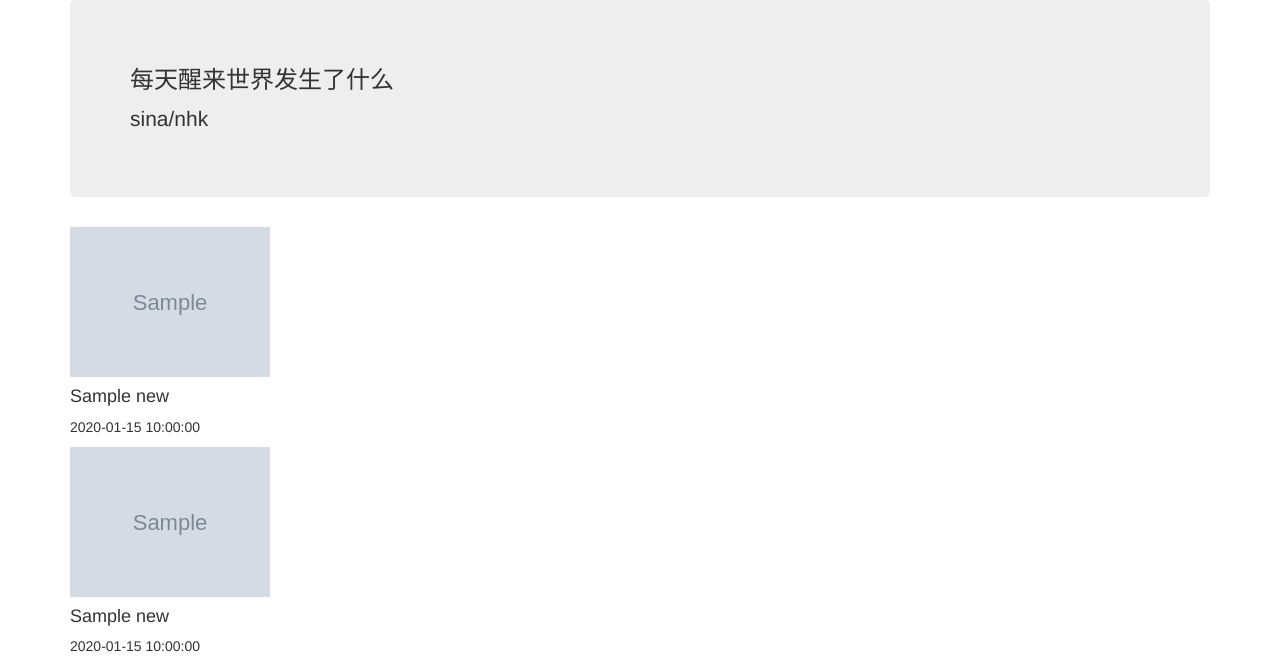
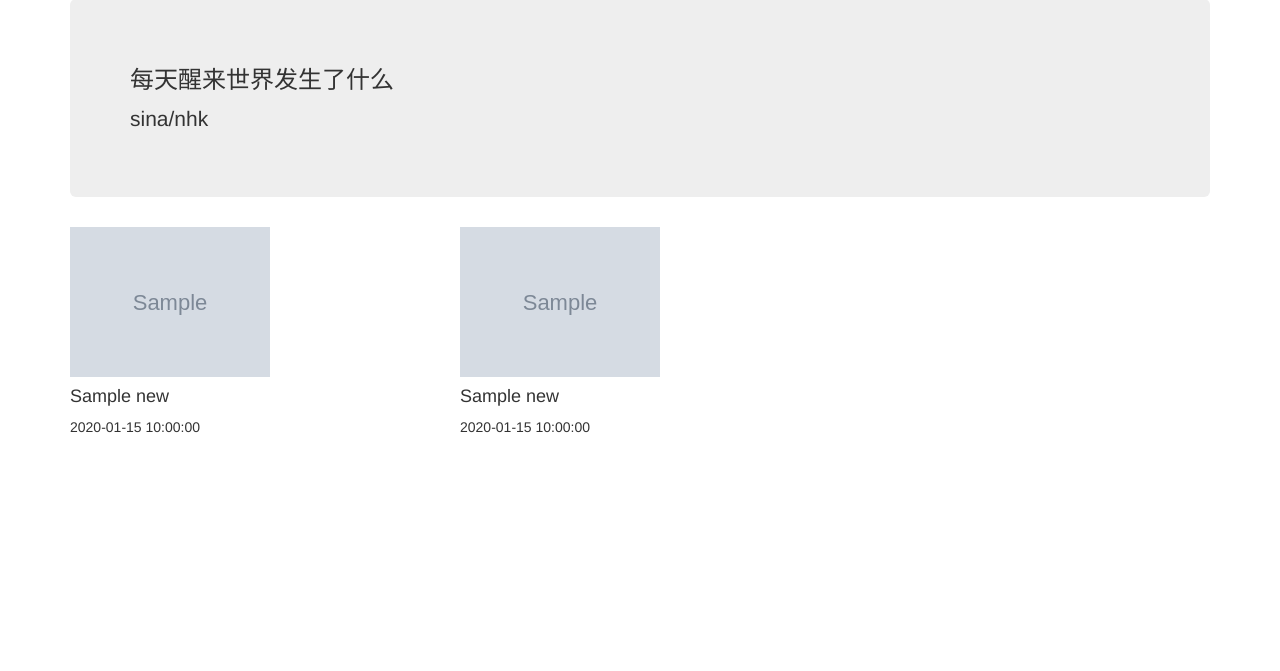
Before and after one commit to zhaogu0qing/topnews, a Flask app: page / in a window 1280 px wide. Shown: the part 129-800 px from the top of the page. Run offline with Flask 2, Linux system fonts and the light colour scheme; tables that the repository leaves empty hold one stand-in row (values such as "Sample post"); grey boxes marked "Sample" are stand-in pictures; a database or web service that is not in the repository returns one stand-in record (values such as "Sample title"); some libraries are stand-ins or nearby versions.

Commit message:
version 1.1

```diff
--- a/app/main/views.py
+++ b/app/main/views.py
@@ -22,7 +22,7 @@ def index():
     client = pymongo.MongoClient('mongodb://123.206.33.158:27017')
     mongo_db = client.zgq
     all_news = []
-    sina_news = mongo_db.news.find({'source': 'sina', 'n_type': {'$ne': 'news'}}, {'html': 0}).sort([('n_date', -1)]).limit(20)
+    sina_news = mongo_db.news.find({'source': 'sina', 'n_type': {'$ne': 'news'}}, {'html': 0}).sort([('n_date', -1)]).limit(40)
     for n in sina_news:
         all_news.append(n)
     nhk_news = mongo_db.news.find({'source': 'nhk'}, {'html': 0}).sort([('_id', -1)]).limit(10)
--- a/app/templates/index.html
+++ b/app/templates/index.html
@@ -18,42 +18,13 @@
             </div>
 
 
-          <!--<div class="row">-->
-
-              <!--{% for n in news %}-->
-
-                <!--<div class="col-sm-6">-->
-
-                    <!--<div class="card" style="width: 28rem;">-->
-
-                        <!--<a href="news/news/{{ n._id }}">-->
-                                <!--{% if n.imgs %}-->
-                            <!--<img class="card-img-top img-responsive" src="{{ n.imgs[0] }}" alt="Card image cap">-->
-                                <!--{% else %}-->
-                            <!--<img class="card-img-top img-responsive" src="{{ url_for('static', filename = 'image/default_news_img.png') }}" alt="Card image cap">-->
-                                <!--{% endif %}-->
-                        <!--</a>-->
-
-                    <!--<div class="card-block">-->
-                        <!--<h4 class="card-title">{{ n.title }}</h4>-->
-                        <!--<p class="card-text">{{ n.n_date }}</p>-->
-                        <!--&lt;!&ndash;<a href="news/news/{{ n._id }}">View details &raquo;</a>&ndash;&gt;-->
-                    <!--</div>-->
-                    <!--</div>-->
-
-
-                  <!--&lt;!&ndash;<p>{{ n.title }}</p>&ndash;&gt;-->
-                    <!--&lt;!&ndash;<p>{{ n.n_date }}</p>&ndash;&gt;-->
-                  <!--&lt;!&ndash;<p><a class="btn btn-default" href="news/news/{{ n._id }}" role="button">View details &raquo;</a></p>&ndash;&gt;-->
-
-                <!--</div>&lt;!&ndash;/.col-xs-6.col-lg-4&ndash;&gt;-->
-              <!--{% endfor %}-->
-          <!--</div>-->
-
-            <div class="card-deck">
+          <div class="row">
 
               {% for n in news %}
-              <div class="card" style="width: 200px;">
+
+                <div class="col-sm-4">
+
+                    <div class="card" style="width: 200px; height: 300px;">
 
                         <a href="news/news/{{ n._id }}">
                                 {% if n.imgs %}
@@ -69,7 +40,31 @@
                         </div>
 
                     </div>
+
+                </div><!--/.col-xs-6.col-lg-4-->
               {% endfor %}
           </div>
 
+            <!--<div class="card-columns">-->
+
+                <!--{% for n in news %}-->
+              <!--<div class="card" style="width: 200px;">-->
+
+                <!--<a href="news/news/{{ n._id }}">-->
+                        <!--{% if n.imgs %}-->
+                    <!--<img class="card-img-top img-responsive" src="{{ n.imgs[0] }}" alt="Card image cap">-->
+                        <!--{% else %}-->
+                    <!--<img class="card-img-top img-responsive" src="{{ url_for('static', filename = 'image/default_news_img.png') }}" alt="Card image cap">-->
+                        <!--{% endif %}-->
+                <!--</a>-->
+
+                <!--<div class="card-body">-->
+                    <!--<h4 class="card-title">{{ n.title }}</h4>-->
+                    <!--<p class="card-text">{{ n.n_date }}</p>-->
+                <!--</div>-->
+
+              <!--</div>-->
+                <!--{% endfor %}-->
+            <!--</div>-->
+
 {% endblock %}
```
Lines whose indentation alone changed are shown as unchanged.
